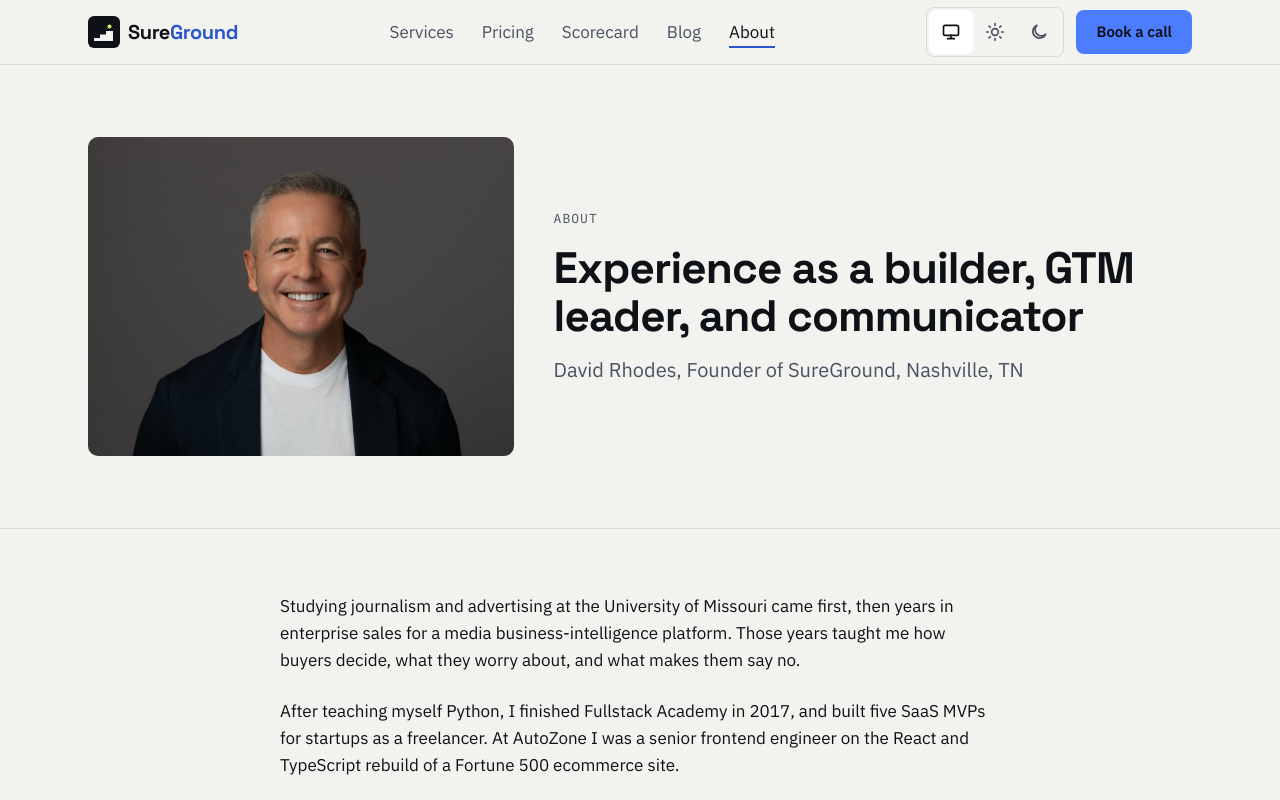
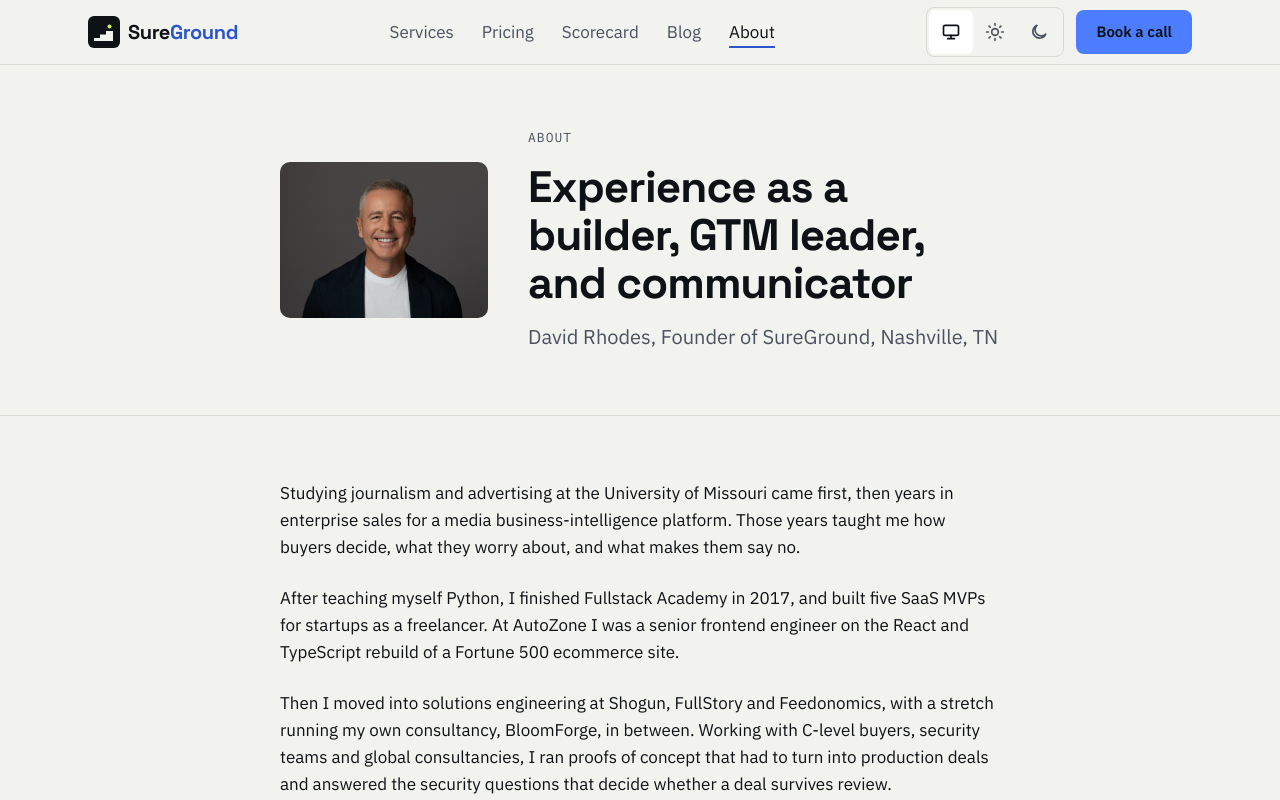
Before and after one commit to dfrho/sureground-tech, a Next.js app: page /about in a window 1280 px wide. Shown: the top 800 px of the page. Built offline with nearby package versions, Linux system fonts and the light colour scheme.

Commit message:
p2: About photo at half size (#13)
Co-authored-by: Claude Opus 5.5 <noreply@anthropic.com>

```diff
--- a/app/(site)/about/page.tsx
+++ b/app/(site)/about/page.tsx
@@ -29,15 +29,15 @@ export default function AboutPage() {
       />
       {/* COPY: draft (David's story, first person, facts from content/facts.ts only) */}
       <section aria-labelledby="about-title" className="border-b border-border">
-        <div className="mx-auto grid max-w-6xl items-center gap-10 px-4 py-14 sm:px-6 sm:py-18 md:grid-cols-[2fr_3fr]">
+        <div className="mx-auto flex max-w-3xl flex-col gap-6 px-4 py-12 sm:px-6 sm:py-16 md:flex-row md:items-center md:gap-10">
           <Image
             src="/images/david-rhodes.jpg"
             alt={`${facts.name}, ${facts.role} of SureGround`}
             width={1600}
             height={1066}
             priority
-            sizes="(min-width: 768px) 40vw, 100vw"
-            className="aspect-[4/3] w-full rounded-card object-cover"
+            sizes="(min-width: 768px) 208px, 176px"
+            className="aspect-[4/3] w-44 shrink-0 rounded-card object-cover md:w-52"
           />
           <div className="flex flex-col gap-4">
             <p className="font-mono text-label text-muted uppercase">About</p>
```
